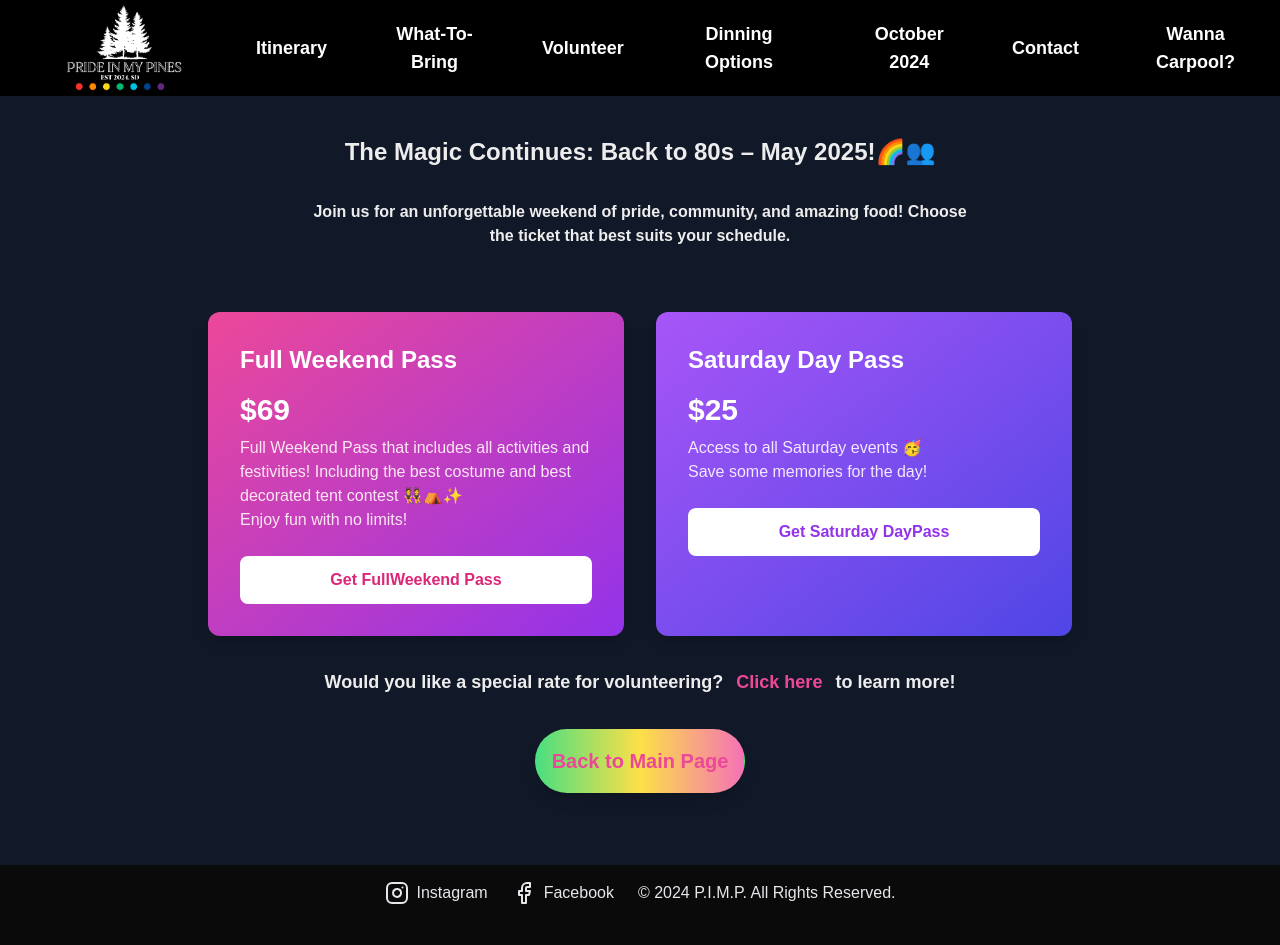
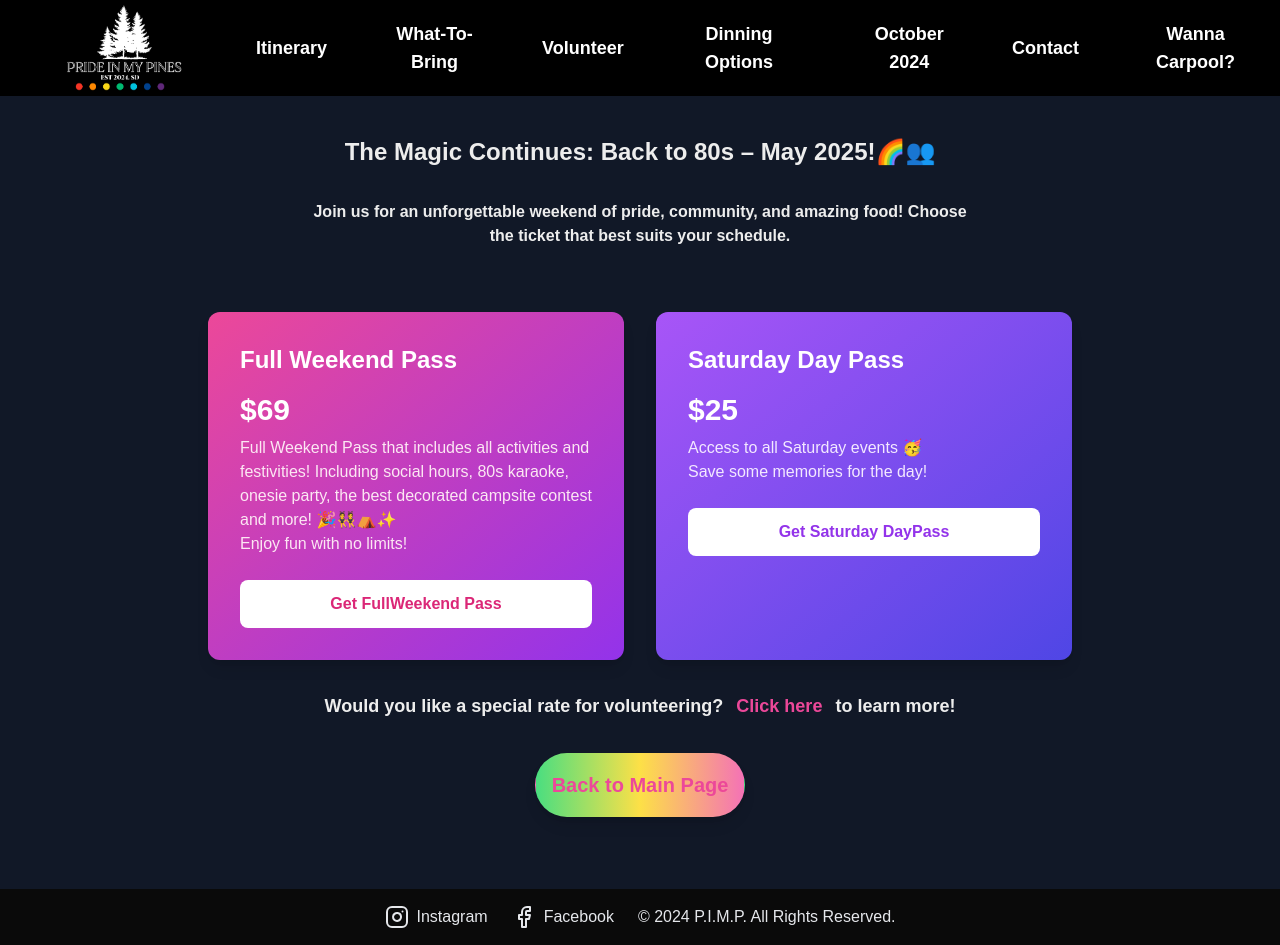
Before and after one commit to lexfm/pride-in-my-pines, a Next.js app: page /tickets in a window 1280 px wide. Before the commit the page ends 921 px from the top, so only its background shows below. Built offline with nearby package versions, Linux system fonts and the light colour scheme.

Commit message:
fix: weekend ticker update

```diff
--- a/pages/tickets/index.tsx
+++ b/pages/tickets/index.tsx
@@ -16,7 +16,7 @@ export default function Tickets() {
                         <h2 className="text-2xl font-bold mb-4">Full Weekend Pass</h2>
                         <div className="mb-6">
                             <p className="text-3xl font-bold mb-2">$69</p>
-                            <p className="text-pink-100">Full Weekend Pass that includes all activities and festivities! Including the best costume and best decorated tent contest 👯⛺️✨</p>
+                            <p className="text-pink-100">Full Weekend Pass that includes all activities and festivities! Including social hours, 80s karaoke, onesie party, the best decorated campsite contest and more! 🎉👯⛺️✨</p>
                             <p className="text-pink-100">Enjoy fun with no limits!</p>
                         </div>
                         <a
```
